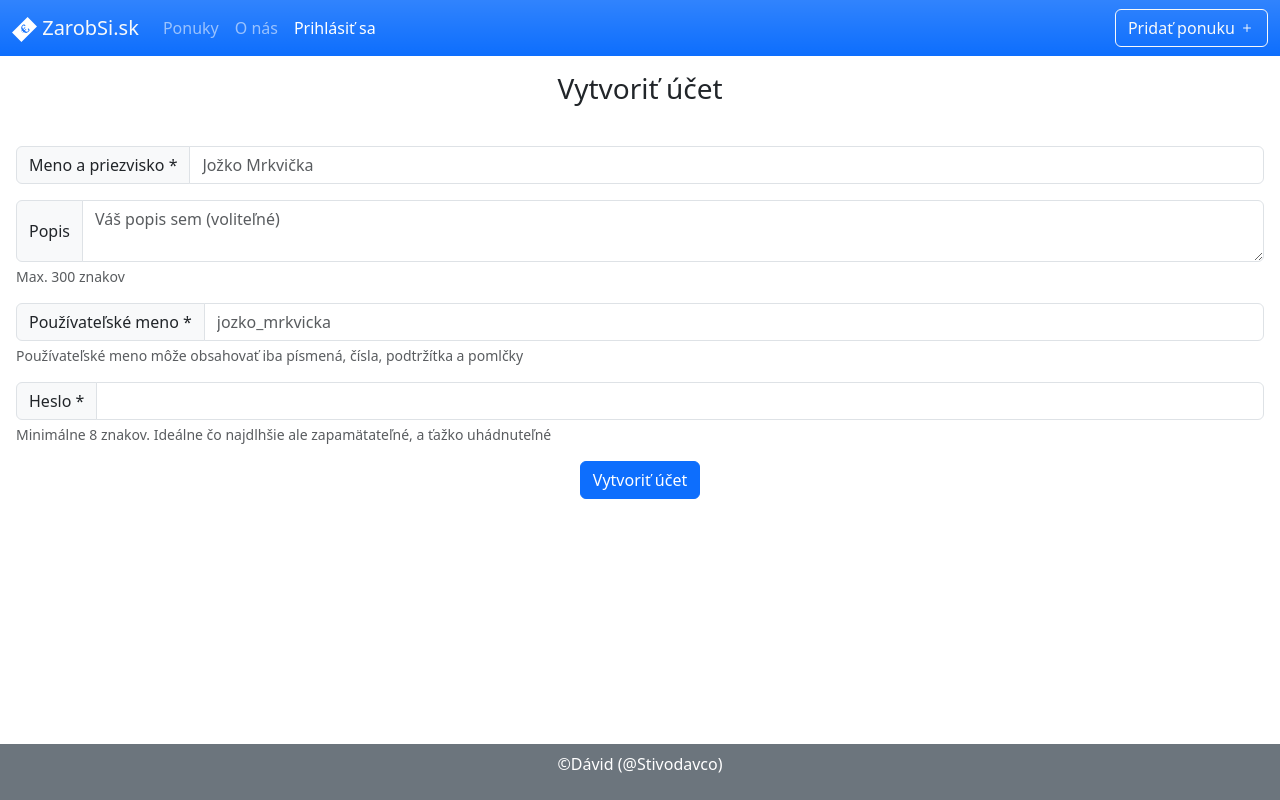
After one commit to Stivodavco/final_project, a Flask app: page /signup in a window 1280 px wide. The commit adds this page. Run offline with Flask 3, Linux system fonts and the light colour scheme.

Commit message:
added forms and html

```diff
--- a/app.py
+++ b/app.py
@@ -9,7 +9,23 @@ def index():
 
 @app.route('/offers')
 def show_offers():
-    return render_template("offers.html", active_page="offers")
+    return render_template("offers.html", active_page="offers", offers=[{"title":"ajdfblkajdfklbjadadfklbnadlfkbnfadklbnladkbnladfbn;adfblnadfk;bnadf;bnkadfbndankfbjnkdfbndkfbnjkdfbn"}])
+
+@app.route('/offers/create')
+def create_offer():
+    return render_template("create_offer.html")
+
+@app.route('/about')
+def about():
+    return render_template("about.html", active_page="about")
+
+@app.route('/signup')
+def signup():
+    return render_template("signup.html", active_page="login")
+
+@app.route('/login')
+def login():
+    return render_template("login.html", active_page="login")
 
 if __name__ == '__main__':
     app.run()
--- /dev/null
+++ b/static/javascript/form_validation.js
@@ -0,0 +1,21 @@
+document.querySelectorAll(".restricted-characters").forEach(input => {
+    const form = document.querySelector("form")
+    const pattern = /^[a-zA-Z0-9_-]+$/;
+    input.addEventListener("input", () => {
+        if (pattern.test(input.value)) {
+            input.classList.add("is-valid");
+            input.classList.remove("is-invalid");
+        } else {
+            input.classList.add("is-invalid");
+            input.classList.remove("is-valid");
+        }
+    });
+    form.addEventListener('submit', (event) => {
+    if (!pattern.test(input.value)) {
+      event.preventDefault();
+      input.classList.add('is-invalid');
+      input.classList.remove('is-valid');
+      input.focus();
+    }
+  });
+});
--- a/templates/base.html
+++ b/templates/base.html
@@ -3,11 +3,12 @@
 <head>
     <meta charset="UTF-8">
     <title>{% block title %}{% endblock %}</title>
+    <meta name="viewport" content="width=device-width, initial-scale=1">
     <link href="https://cdn.jsdelivr.net/npm/bootstrap@5.3.7/dist/css/bootstrap.min.css" rel="stylesheet" integrity="sha384-LN+7fdVzj6u52u30Kp6M/trliBMCMKTyK833zpbD+pXdCLuTusPj697FH4R/5mcr" crossorigin="anonymous">
     <link rel="stylesheet" href="https://cdn.jsdelivr.net/npm/bootstrap-icons@1.13.1/font/bootstrap-icons.min.css">
 </head>
 <body>
-    <nav class="navbar navbar-expand-sm bg-primary bg-gradient" data-bs-theme="dark">
+    <nav class="navbar navbar-expand-sm bg-primary bg-gradient sticky-top" data-bs-theme="dark">
         <div class="container-fluid">
             <a class="navbar-brand text-light" href="/offers">
                 <img src="../static/images/dollar.svg" alt="Logo" height="25" class="d-inline-block">
@@ -32,8 +33,14 @@
             </div>
         </div>
     </nav>
-    {% block content %}{% endblock %}
+    <div class="pb-5">
+        {% block content %}{% endblock %}
+    </div>
+    <footer class="bg-secondary text-center text-white p-2 fixed-bottom">
+        <p>&copy;Dávid (@Stivodavco)</p>
+    </footer>
 </body>
 <script src="https://cdn.jsdelivr.net/npm/@popperjs/core@2.11.8/dist/umd/popper.min.js" integrity="sha384-I7E8VVD/ismYTF4hNIPjVp/Zjvgyol6VFvRkX/vR+Vc4jQkC+hVqc2pM8ODewa9r" crossorigin="anonymous"></script>
 <script src="https://cdn.jsdelivr.net/npm/bootstrap@5.3.7/dist/js/bootstrap.min.js" integrity="sha384-7qAoOXltbVP82dhxHAUje59V5r2YsVfBafyUDxEdApLPmcdhBPg1DKg1ERo0BZlK" crossorigin="anonymous"></script>
+{% block scripts %}{% endblock %}
 </html>
--- /dev/null
+++ b/templates/login.html
@@ -0,0 +1,4 @@
+{% extends "base.html" %}
+{% block title %}ZarobSi.sk - O nás{% endblock %}
+{% block content %}
+{% endblock %}
--- /dev/null
+++ b/templates/signup.html
@@ -0,0 +1,38 @@
+{% extends "base.html" %}
+{% block title %}ZarobSi.sk - Vytoriť účet{% endblock %}
+{% block content %}
+    <h3 class="text-center p-3">Vytvoriť účet</h3>
+    <form method="POST" class="p-3">
+        <div class="input-group mb-3">
+            <span class="input-group-text">Meno a priezvisko *</span>
+            <input type="text" class="form-control" placeholder="Jožko Mrkvička" name="full_name" maxlength="50" required>
+        </div>
+        <div class="mb-3">
+            <div class="input-group mb">
+                <span class="input-group-text">Popis</span>
+                <textarea class="form-control" maxlength="300" placeholder="Váš popis sem (voliteľné)" name="description"></textarea>
+            </div>
+            <div class="form-text">Max. 300 znakov</div>
+        </div>
+
+        <div class="mb-3">
+            <div class="input-group">
+                <span class="input-group-text">Používateľské meno *</span>
+                <input type="text" class="form-control restricted-characters" placeholder="jozko_mrkvicka" name="username" maxlength="50" required>
+            </div>
+            <div class="form-text">Používateľské meno môže obsahovať iba písmená, čísla, podtržítka a pomlčky</div>
+        </div>
+
+        <div class="mb-3">
+            <div class="input-group ">
+                <span class="input-group-text">Heslo *</span>
+                <input type="password" class="form-control" name="password" minlength="8" required>
+            </div>
+            <div class="form-text">Minimálne 8 znakov. Ideálne čo najdlhšie ale zapamätateľné, a ťažko uhádnuteľné</div>
+        </div>
+        <div class="d-flex justify-content-center">
+            <input type="submit" class="btn btn-primary" value="Vytvoriť účet">
+        </div>
+    </form>
+{% endblock %}
+{% block scripts %}<script src="../static/javascript/form_validation.js"></script>{% endblock %}
--- /dev/null
+++ b/templates/user.html
@@ -0,0 +1,4 @@
+{% extends "base.html" %}
+{% block title %}ZarobSi.sk - O nás{% endblock %}
+{% block content %}
+{% endblock %}
```
Also changed, not shown: templates/about.html (+18 -2 lines), templates/create_offer.html (added, +32 -0 lines), templates/offers.html (+3 -7 lines), static/images/my_logo.png (added).
